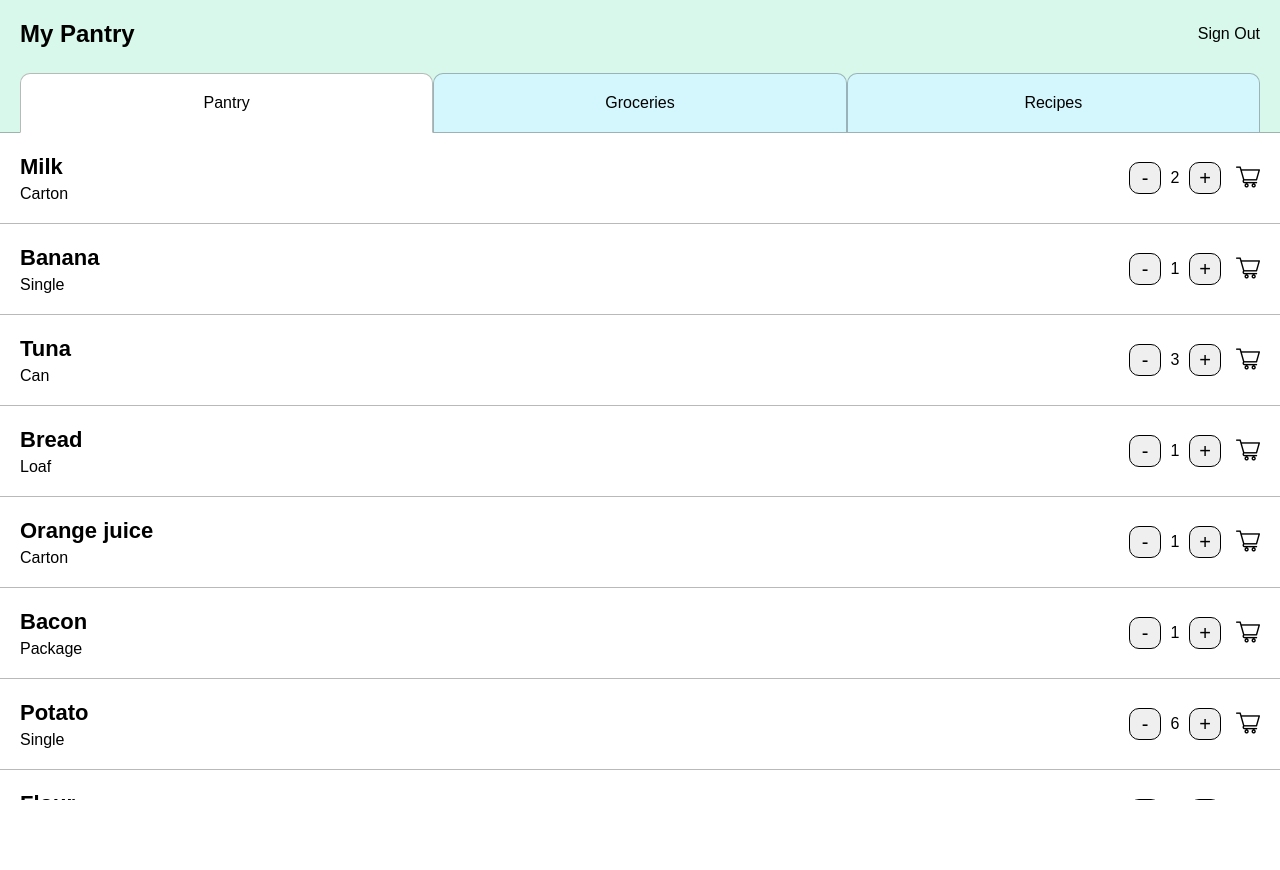
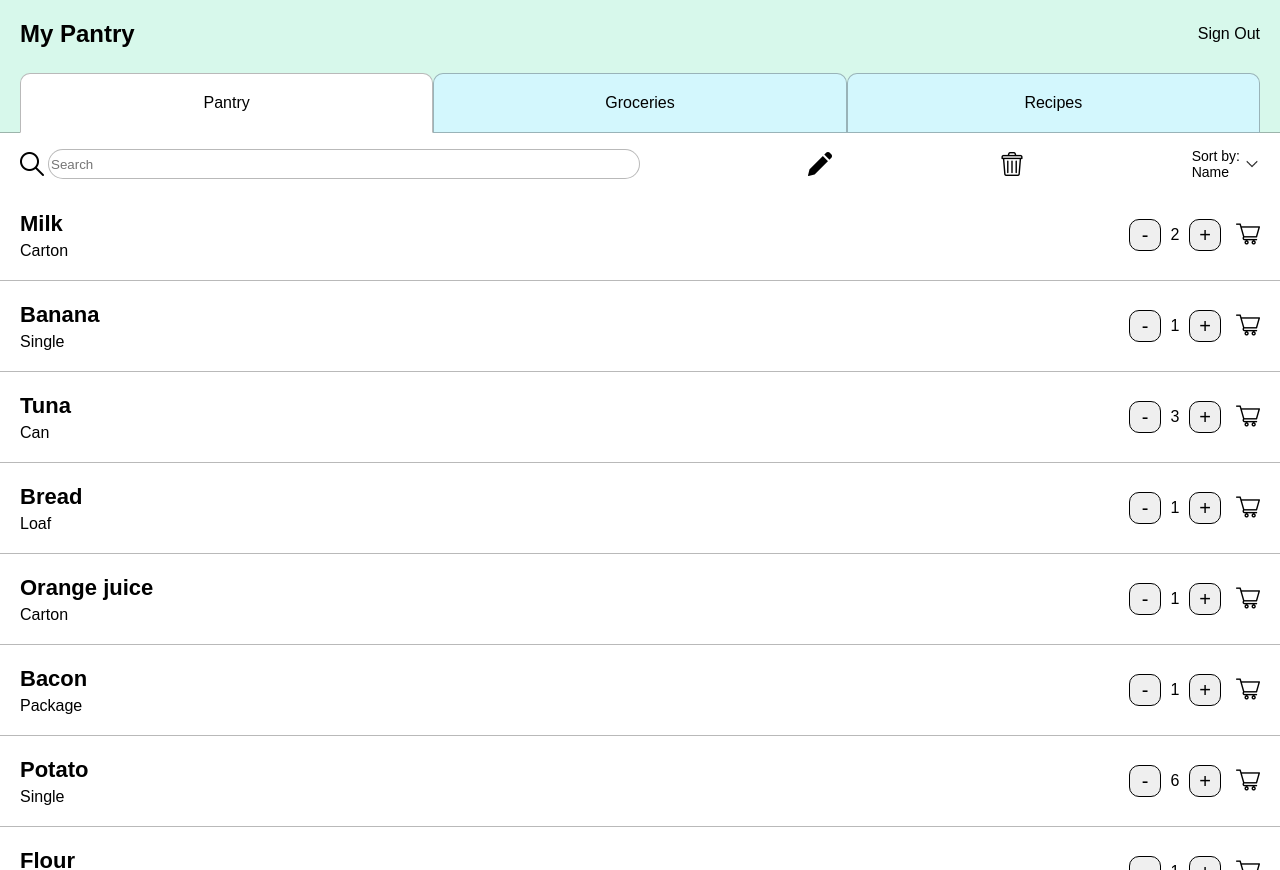
Before and after one commit to jenny-r/pantry-app-client, a React (Create React App) app: page / in a window 1280 px wide. Before the commit the page ends 800 px from the top, so only its background shows below. Built offline with nearby package versions, Linux system fonts and the light colour scheme.

Commit message:
added search bar

```diff
--- a/src/components/Pantry/Pantry.css
+++ b/src/components/Pantry/Pantry.css
@@ -1,3 +1,11 @@
-.Pantry-pantry-list {
-    height: fit-content;
+.Pantry-pantry {
+    display: flex;
+    flex-direction: column;
+    height: 100%;
 }
+
+.Pantry-pantry-item-list {
+    height: 42.5em;
+    /* flex: 1; */
+    overflow: auto;
+}
--- a/src/components/Pantry/Pantry.tsx
+++ b/src/components/Pantry/Pantry.tsx
@@ -1,5 +1,6 @@
 import React from 'react';
 import { PantryItem, PantryItemType } from '../PantryItem/PantryItem';
+import { SearchBar } from '../SearchBar/SearchBar';
 import './Pantry.css';
 
 export function Pantry() {
@@ -75,9 +76,12 @@ export function Pantry() {
     }];
 
     return (
-        <div className='Pantry-pantry-list'>
-            {fakeItems.map((item) =>
-                <PantryItem item={item} />)}
+        <div className='Pantry-pantry'>
+            <SearchBar />
+            <div className='Pantry-pantry-item-list'>
+                {fakeItems.map((item) =>
+                    <PantryItem item={item} />)}
+            </div>
         </div>
     )
 }
--- /dev/null
+++ b/src/components/SearchBar/SearchBar.css
@@ -0,0 +1,49 @@
+.SearchBar-search-bar {
+    display: flex;
+    flex-direction: row;
+    justify-content: space-between;
+    align-items: center;
+    padding: 15px 20px 10px 20px;
+}
+
+.SearchBar-search-input-container {
+    display: flex;
+    flex-direction: row;
+    justify-content: center;
+    align-items: center;
+    height: 100%;
+    width: 50%;
+    box-sizing: border-box;
+}
+
+.SearchBar-search-icon {
+    margin-right: 4px;
+}
+
+.SearchBar-search-input {
+    border: 1px solid rgba(0, 0, 0, 0.274);
+    border-radius: 20px;
+    height: 80%;
+    width: 95%;
+}
+
+.SearchBar-sort-container {
+    display: flex;
+    flex-direction: row;
+    justify-content: center;
+    align-items: center;
+    font-size: 14px;
+}
+
+.SearchBar-sort-icon {
+    height: 16px;
+    margin-left: 4px;
+}
+
+.SearchBar-button {
+    display: flex;
+    flex-direction: row;
+    border: none;
+    background: none;
+    padding: 0;
+}
--- /dev/null
+++ b/src/components/SearchBar/SearchBar.tsx
@@ -0,0 +1,31 @@
+import searchIcon from '../../assets/search-icon.png';
+import sortIcon from '../../assets/down-caret-icon.png';
+import editIcon from '../../assets/edit-pencil-icon.png';
+import deleteIcon from '../../assets/trash-can-icon.png';
+
+import './SearchBar.css';
+
+export function SearchBar() {
+    return (
+        <div className='SearchBar-search-bar'>
+            <div className='SearchBar-search-input-container'>
+                <img className='SearchBar-search-icon' src={searchIcon} alt='search' />
+                <input className='SearchBar-search-input' type='text' placeholder='Search' />
+            </div>
+
+            <button className='SearchBar-button'>
+                <img src={editIcon} alt='edit' />
+            </button>
+            <button className='SearchBar-button'>
+                <img src={deleteIcon} alt='delete' />
+            </button>
+            <div className='SearchBar-sort-container'>
+                <div className='SearchBar-sort-text-wrapper'>
+                    <div>Sort by:</div>
+                    <div>Name</div>
+                </div>
+                <img className='SearchBar-sort-icon' src={sortIcon} alt='sort' />
+            </div>
+        </div>
+    )
+}
--- a/src/containers/App.css
+++ b/src/containers/App.css
@@ -8,8 +8,6 @@
   padding: 0;
 }
 
-.content {
-  display: block;
-  height: 42.5rem;
-  overflow: auto;
+.App-content {
+  flex: 1;
 }
--- a/src/containers/App.tsx
+++ b/src/containers/App.tsx
@@ -12,21 +12,15 @@ function App() {
   let content = null;
   if (index === 0) {
     content = (
-      <div className='content'>
-        <Pantry />
-      </div>
+      <Pantry />
     )
   } else if (index === 1) {
     content = (
-      <div className='content'>
-        <h2>Groceries placeholder</h2>
-      </div>
+      <h2>Groceries placeholder</h2>
     )
   } else if (index === 2) {
     content = (
-      <div className='content'>
-        <h2>Recipes placeholder</h2>
-      </div>
+      <h2>Recipes placeholder</h2>
     )
   }
 
@@ -34,7 +28,9 @@ function App() {
     <div className='App'>
       <Navigation />
       <Tabs tabNames={tabNames} onTabSelect={setIndex} />
-      {content}
+      <div className='App-content'>
+        {content}
+      </div>
     </div>
   );
 }
```
Also changed, not shown: src/assets/down-caret-icon.png (added), src/assets/search-icon.png (added).
